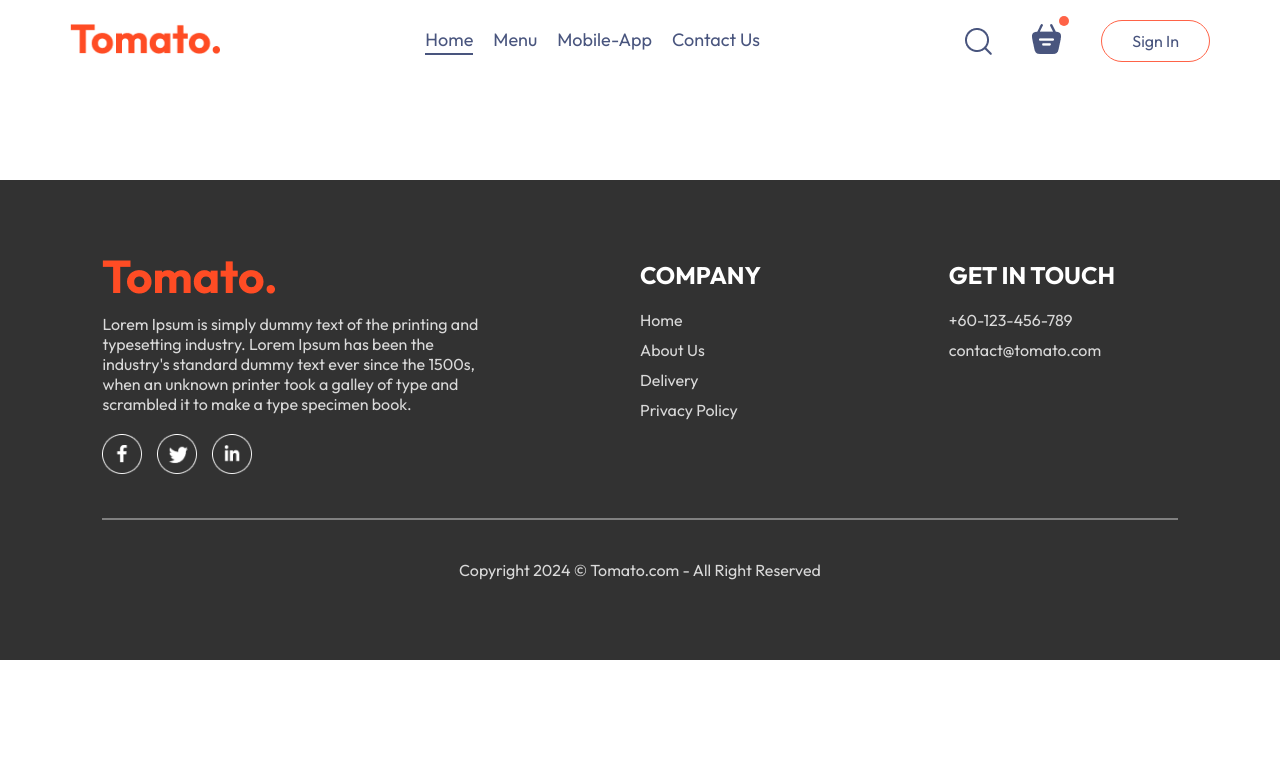
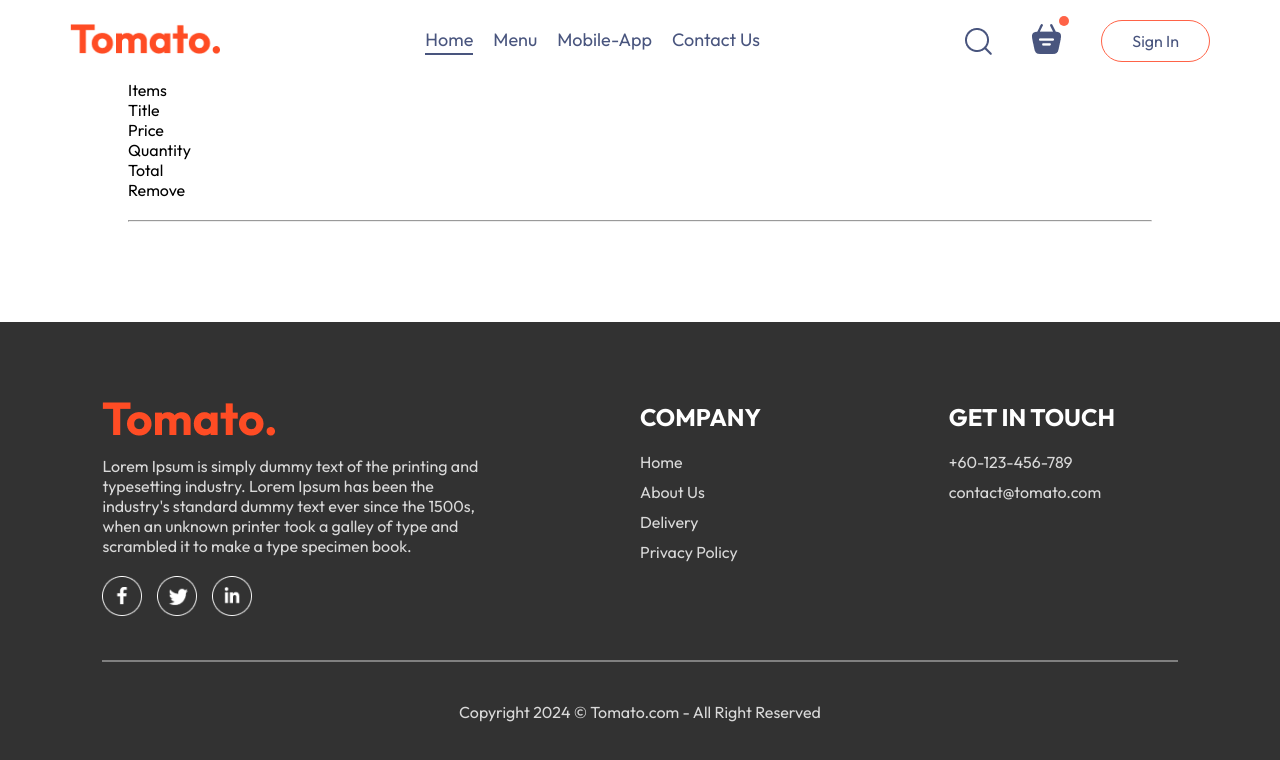
Before and after one commit to aliffashraff/Fullstack-MERN-Projects, a React (Vite) app in the folder Food-Delivery-Web-App/frontend/: page /cart in a window 1280 px wide. Shown: the top 760 px of the page. Built offline with nearby package versions, Linux system fonts and the light colour scheme.

Commit message:
use HashLink instead of link for home and logo in Navbar

```diff
--- a/Food-Delivery-Web-App/frontend/package.json
+++ b/Food-Delivery-Web-App/frontend/package.json
@@ -12,7 +12,8 @@
   "dependencies": {
     "react": "^18.3.1",
     "react-dom": "^18.3.1",
-    "react-router-dom": "^6.24.0"
+    "react-router-dom": "^6.24.0",
+    "react-router-hash-link": "^2.4.3"
   },
   "devDependencies": {
     "@types/react": "^18.3.3",
--- a/Food-Delivery-Web-App/frontend/src/components/Navbar/Navbar.css
+++ b/Food-Delivery-Web-App/frontend/src/components/Navbar/Navbar.css
@@ -64,12 +64,12 @@
   border-bottom: 2px solid #49557e;
 }
 
-.navbar-search-icon {
+.navbar-basket-icon {
   position: relative;
 }
 
-/* positioned relatively to parent .navbar-search-icon */
-.navbar-search-icon .dot {
+/* positioned relatively to parent .navbar-basket-icon */
+.navbar-basket-icon .dot {
   position: absolute;
   min-width: 10px;
   min-height: 10px;
--- a/Food-Delivery-Web-App/frontend/src/components/Navbar/Navbar.jsx
+++ b/Food-Delivery-Web-App/frontend/src/components/Navbar/Navbar.jsx
@@ -4,6 +4,7 @@
 // import css
 import './Navbar.css';
 import { Link } from 'react-router-dom';
+import { HashLink } from 'react-router-hash-link';
 
 const Navbar = ({ setShowLogin }) => {
   // state to set the class for menu
@@ -32,19 +33,19 @@
       id="navbar"
     >
       {/* assets object that contains all the image */}
-      <a href="#header" onClick={(e) => setMenu('home')}>
+      <HashLink to={'/#header'} onClick={(e) => setMenu('home')}>
         <img src={assets.logo} alt="" className="logo" />
-      </a>
+      </HashLink>
       <ul className="navbar-menu">
         {/* link the to the home page path */}
-        <Link
-          to={'/'}
+        <HashLink
+          to={'/#header'}
           // change the state class to 'active when clicked
           onClick={(e) => setMenu('home')}
           className={menu === 'home' ? 'active' : ''}
         >
           Home
-        </Link>
+        </HashLink>
         <a
           href="#explore-menu"
           onClick={(e) => setMenu('menu')}
@@ -69,8 +70,10 @@
       </ul>
       <div className="navbar-right">
         <img src={assets.search_icon} alt="" />
-        <div className="navbar-search-icon">
-          <img src={assets.basket_icon} alt="" />
+        <div className="navbar-basket-icon">
+          <Link to={'/cart'}>
+            <img src={assets.basket_icon} alt="" />
+          </Link>
           {/* if there are items in cart, the class 'dot' will be visible */}
           <div className="dot"></div>
         </div>
--- a/Food-Delivery-Web-App/frontend/src/pages/Cart/Cart.jsx
+++ b/Food-Delivery-Web-App/frontend/src/pages/Cart/Cart.jsx
@@ -1,7 +1,28 @@
+import { useContext } from 'react';
 import './Cart.css';
+import { StoreContext } from '../../context/StoreContext';
 
 const Cart = () => {
-  return <div></div>;
+  // get context
+  const { cartItems, addTocart, removeFromCart, food_list } =
+    useContext(StoreContext);
+
+  return (
+    <div className="cart">
+      <div className="cart-items">
+        <div className="cart-items-title">
+          <p>Items</p>
+          <p>Title</p>
+          <p>Price</p>
+          <p>Quantity</p>
+          <p>Total</p>
+          <p>Remove</p>
+        </div>
+        <br />
+        <hr />
+      </div>
+    </div>
+  );
 };
 
 export default Cart;
```
Also changed, not shown: 1 other file (tests, documents, lock files or other folders).
